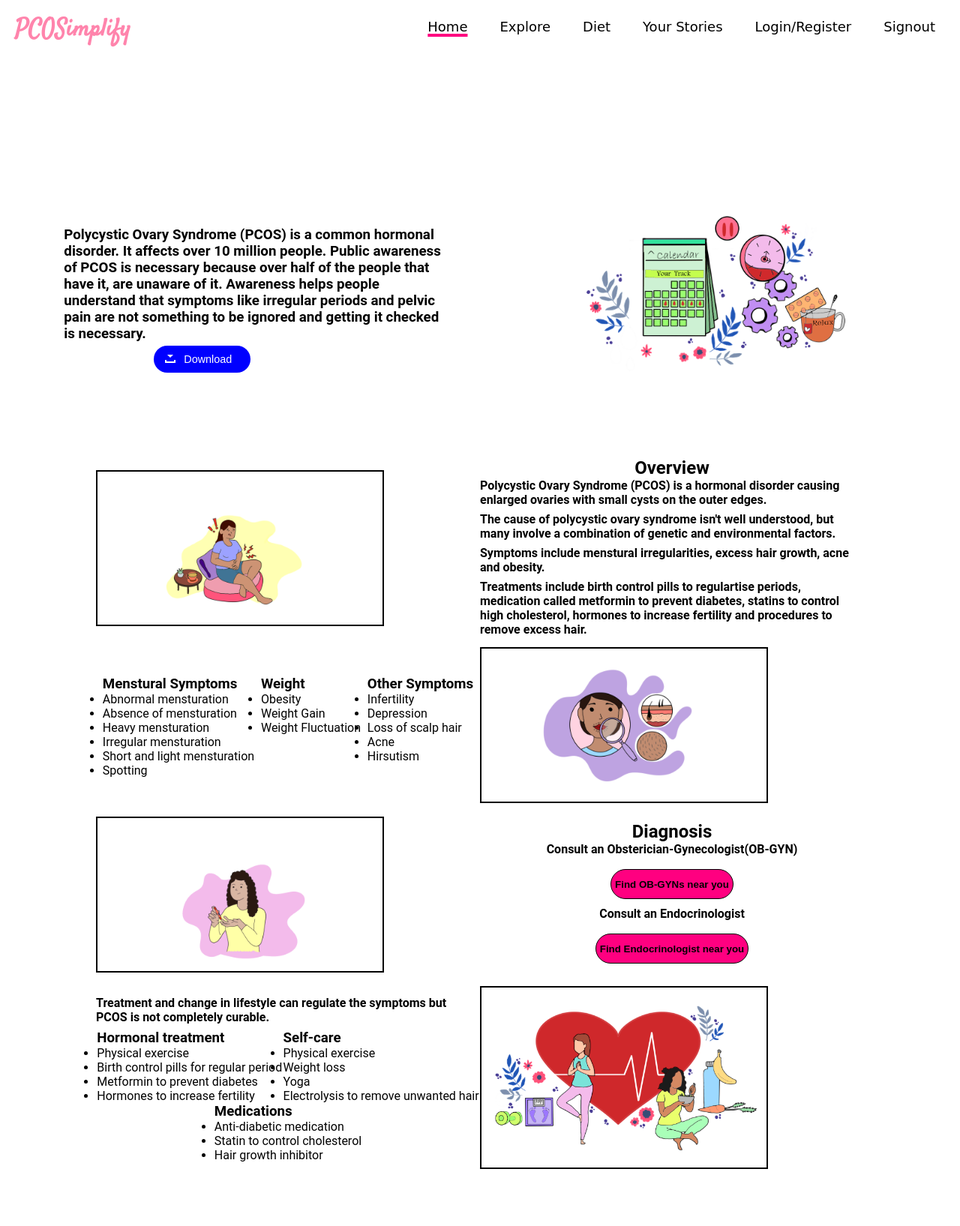
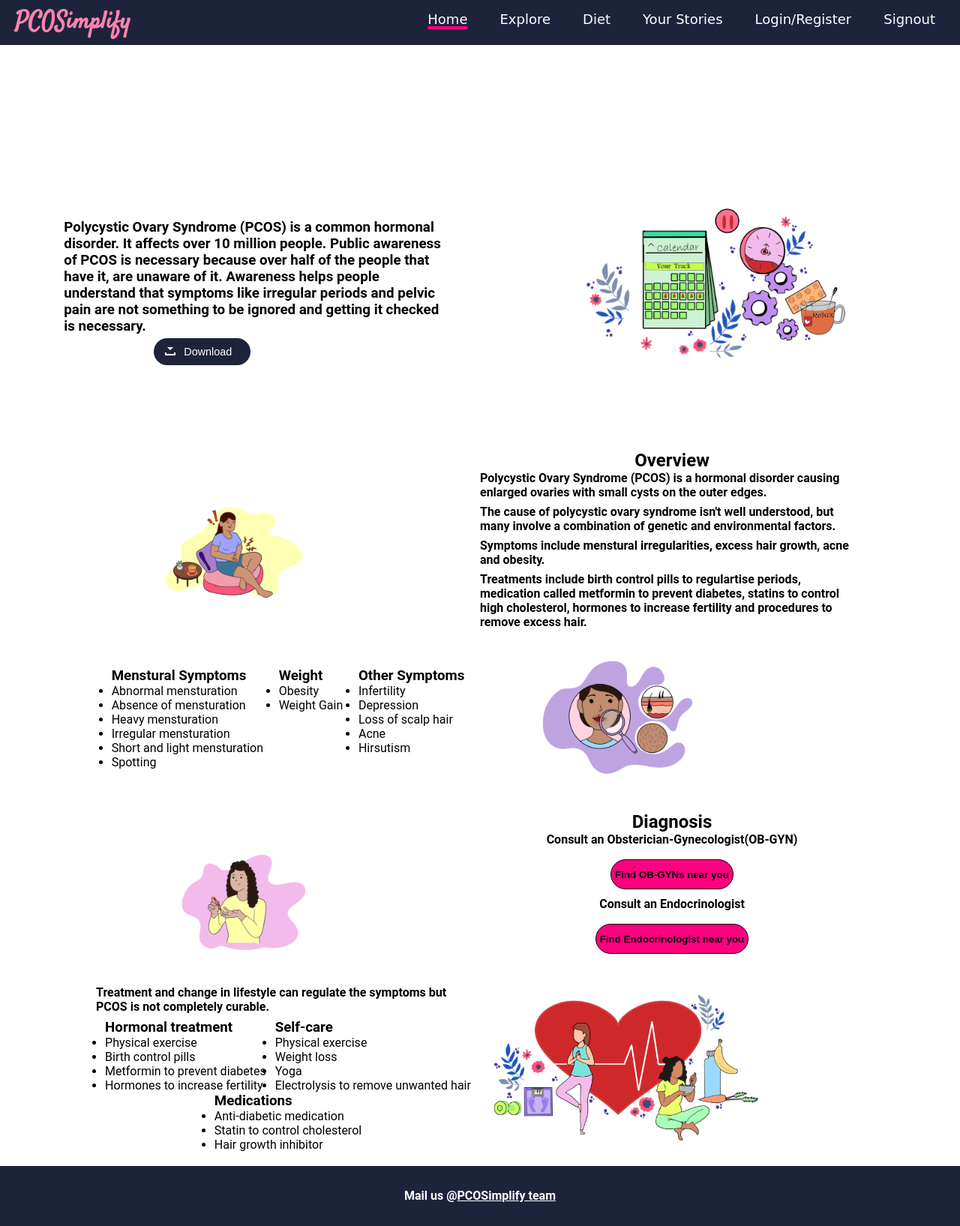
Before and after one commit to ishar19/PCOSimplify, a website: page index.html in a window 1280 px wide. Shown: the whole page at 75% size. Before the commit the page ends 1570 px from the top, so only its background shows below. Drawn offline with nearby package versions, Linux system fonts and the light colour scheme; no server answers; a web font is replaced by a local one.

Commit message:
final commit

```diff
--- a/index.html
+++ b/index.html
@@ -24,7 +24,7 @@
       <nav class="navbar">
               <p class="logo">PCOSimplify</p>
     <label class="navbar-toggle" id="js-navbar-toggle" for="chkToggle">
-            <i style="color:black" class="fa fa-bars"></i>
+            <i style="color:white" class="fa fa-bars"></i>
         </label>
 
     <input type="checkbox" id="chkToggle"></input>
@@ -105,7 +105,6 @@
         <h3>Weight</h3>
         <li>Obesity</li>
         <li>Weight Gain</li>
-        <li>Weight Fluctuation</li>
       </ul>
       <ul>
         <h3>Other Symptoms</h3>
@@ -133,7 +132,7 @@
        <ul>
       <h3>Hormonal treatment</h3>
       <li>Physical exercise</li>
-      <li>Birth control pills for regular period</li>
+      <li>Birth control pills</li>
       <li>Metformin to prevent diabetes</li>
       <li>Hormones to increase fertility</li>
     </ul>
@@ -156,6 +155,9 @@
     </div>
   </div>
   </div>
+  <footer>
+    <h4>Mail us @<a href="mailto:pcosimplify@gmail.com">PCOSimplify team</a></h4>
+  </footer>
 	</body>
 </html>
 
--- a/styles/diet.css
+++ b/styles/diet.css
@@ -7,7 +7,7 @@
 *::before,
 *::after {
   box-sizing: border-box;
-  color: black;
+  /* color: black; */
 }
 html{
   scroll-behavior:smooth;
@@ -47,7 +47,7 @@ body {
 }
 .navbar-toggle {
   position: absolute;
-  top: 10px;
+  top: 4px;
   right: 20px;
   cursor: pointer;
   color: rgba(121, 22, 22, 0.8);
@@ -98,6 +98,7 @@ body {
   .navbar-toggle {
     display: none;
     color: black;
+    margin-top:7px;
   }
 
 }
@@ -138,7 +139,7 @@ body {
     margin-bottom: 5px;
   transition: all .3s;
   position: relative;
-    background: linear-gradient(60deg, white,#ff84ac);
+    background-color:#FFD3E1;
 
 }
 .card:first-child {
@@ -228,6 +229,7 @@ img{
 }
 .btn a{
   text-decoration: none;
+  color: black;
 }
 .btn{
   height: 4em;
@@ -250,3 +252,20 @@ img{
   z-index: 2000;
   right: 10px;
 }
+
+
+
+
+footer{
+  background-color: #1E233C;
+  height:80px;
+  text-align: center;
+  color: white;
+    padding-top: 20px;
+        margin-bottom: 0px;
+
+
+}
+footer a{
+  color: white;
+}
--- a/styles/explore.css
+++ b/styles/explore.css
@@ -7,7 +7,7 @@
 *::before,
 *::after {
   box-sizing: border-box;
-  color: black;
+  /* color: white; */
 }
 html{
   scroll-behavior:smooth;
@@ -29,7 +29,8 @@ body {
   font-size: 18px;
   border: none;
   padding-bottom: 10px;
-  color: black;
+  background-color: #1E233C;
+  margin-top: -10px;
 }
 .main-nav {
   list-style-type: none;
@@ -38,7 +39,7 @@ body {
 .nav-links
 {
   text-decoration: none;
-  color: black;
+  color: white;
   margin: 3px 3px 0px 0px;
 }
 .main-nav li {
@@ -47,10 +48,10 @@ body {
 }
 .navbar-toggle {
   position: absolute;
-  top: 10px;
+  top: 16px;
   right: 20px;
   cursor: pointer;
-  color: rgba(121, 22, 22, 0.8);
+  color:white;
   font-size: 24px;
 }
 #chkToggle {
@@ -93,11 +94,11 @@ body {
   }
   .nav-links {
     margin-left: 40px;
-    color:black;
+    color:white;
   }
   .navbar-toggle {
     display: none;
-    color: black;
+    color: white;
   }
 
 }
@@ -138,7 +139,7 @@ body {
     margin-bottom: 5px;
   transition: all .3s;
   position: relative;
-    background: linear-gradient(60deg, white,#ff84ac);
+  background-color:#FFD3E1;
 
 }
 .card:first-child {
@@ -226,9 +227,11 @@ img{
 
 .btns{
   margin:0 auto 0 auto;
+  /* display:flex; */
 }
 .btn a{
   text-decoration: none;
+   color: black;
 }
 .btn{
   height: 4em;
@@ -251,3 +254,18 @@ img{
   z-index: 2000;
   right: 10px;
 }
+
+
+footer{
+  background-color: #1E233C;
+  height:80px;
+  text-align: center;
+  color: white;
+    padding-top: 20px;
+    margin-bottom: -10px;
+
+
+}
+footer a{
+  color: white;
+}
--- a/styles/index.css
+++ b/styles/index.css
@@ -14,7 +14,7 @@
 	position: relative;
 	padding: 10px 25px;
     box-shadow: 5px inset ;
-	background-color:blue;
+	background-color: #1E233C;
 	color: white;
     border-radius: 30px;
 	font-family: sans-serif;
@@ -184,7 +184,8 @@ div#slider figure {
   font-size: 18px;
   border: none;
   padding-bottom: 10px;
-  color: black;
+  background-color: #1E233C;
+  margin-top: -10px;
 }
 .main-nav {
   list-style-type: none;
@@ -193,7 +194,7 @@ div#slider figure {
 .nav-links
 {
   text-decoration: none;
-  color: black;
+  color: white;
   margin: 3px 3px 0px 0px;
 }
 .main-nav li {
@@ -202,10 +203,10 @@ div#slider figure {
 }
 .navbar-toggle {
   position: absolute;
-  top: 10px;
+  top: 16px;
   right: 20px;
   cursor: pointer;
-  color: rgba(255, 255, 255, 0.8);
+  color:black;
   font-size: 24px;
 }
 #chkToggle {
@@ -248,11 +249,11 @@ div#slider figure {
   }
   .nav-links {
     margin-left: 40px;
-    color:black;
+    color:white;
   }
   .navbar-toggle {
     display: none;
-    color: black;
+    color: white;
   }
 
 }
@@ -264,7 +265,7 @@ div#slider figure {
 }
 .doodle-box .box img{
     width:30vw;
-    border: 2px solid black;
+    /* border: 2px solid black; */
     margin-top: 7px;
     margin-bottom: 7px;
 }
@@ -323,3 +324,15 @@ button a{
         width:50vw;
     }
 }
+
+footer{
+  background-color: #1E233C;
+  height:80px;
+  text-align: center;
+  color: white;
+    padding-top: 30px;
+
+}
+footer a{
+  color: white;
+}
--- a/styles/stories.css
+++ b/styles/stories.css
@@ -3,8 +3,7 @@
   box-sizing: border-box;
   padding: 0;
   margin: 0;
-  color: black;
-}
+ }
 
 body {
   font-family: Roboto, Helvetica, Arial, sans-serif;
@@ -14,7 +13,9 @@ body {
   font-size: 18px;
   border: none;
   padding-bottom: 10px;
-  color: black;
+  color: white;
+  background-color: #1E233C;
+  margin-top :-11px;
 }
 #current{
   text-decoration: underline;
@@ -31,7 +32,7 @@ body {
 {
   font-family: 'ZCOOL QingKe HuangYou', cursive;
   text-decoration: none;
-  color: black;
+  color: white;
   margin: 3px 3px 0px 0px;
 }
 
@@ -81,6 +82,7 @@ body {
     padding-bottom: 0;
     height: 70px;
     align-items: center;
+    margin-top: -11px;
   }
 
   #chkToggle:checked + ul.main-nav {
@@ -100,7 +102,7 @@ body {
 
   .nav-links {
     margin-left: 40px;
-    color:black;
+    color:white;
   }
 
   .logo{
@@ -151,7 +153,7 @@ h1,p {
       height: 300px;
       border: 3px solid black;
       margin: 0 auto 0 auto;
-      background: linear-gradient(45deg,white, #F4ACC4);
+      background: #D4F4F6;
       border-radius: 20px;
 
     }
@@ -331,3 +333,17 @@ h1,p {
       font-size:18px;
 font-family: 'ZCOOL QingKe HuangYou', cursive;
     }
+
+
+  footer{
+  background-color: #1E233C;
+  height:80px;
+  text-align: center;
+  color: white;
+    padding-top: 30px;
+    margin-bottom: 0px;
+
+}
+footer a{
+  color: white;
+}
```
Also changed, not shown: html/diet.html (+40 -4 lines), html/explore.html (+9 -2 lines), html/login.html (+7 -7 lines), html/stories.html (+8 -4 lines), styles/login.css (+5 -5 lines).
